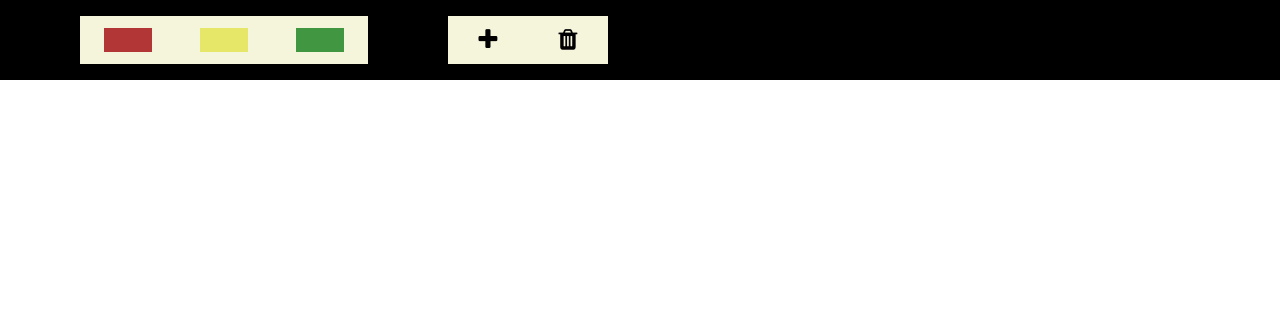
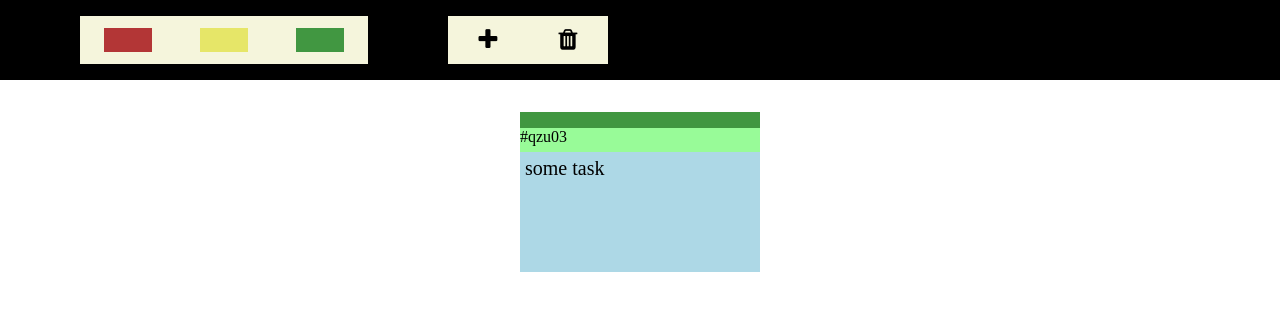
Before and after one commit to hellboy2310/javascriptinterview, a plain HTML site: page JIRA/index.html in a window 1280 px wide. Drawn offline with Linux system fonts and the light colour scheme.

Commit message:
ticket styled

```diff
--- a/JIRA/index.html
+++ b/JIRA/index.html
@@ -35,7 +35,14 @@
 
     </div>
 
+            <div class="main-cont">
+                    <div class="ticket-cont">
+                        <div class="ticket-color green"></div>
+                        <div class="ticket-id">#qzu03</div>
+                        <div class="task-area">some task</div>
+                    </div>
 
+            </div>
 
 
 
--- a/JIRA/style.css
+++ b/JIRA/style.css
@@ -44,10 +44,10 @@ body{
     background-color: grey;
     height: 50vh;
     width: 50vw;
-    margin-left: 20rem;
-    margin-top: 7rem;
+    left: 25vw;
+    top: 25vh;
     display: none;
-
+    position: absolute;
 
 }
 .textarea-cont{
@@ -101,3 +101,29 @@ span{
     font-weight: 1000;
 
 }
+
+.main-cont{
+margin-top: 2rem;
+display: flex;
+justify-content: space-evenly;
+flex-wrap: wrap;
+gap:2rem;
+}
+.ticket-cont{
+    background-color: lightblue;
+    height: 10rem;
+    width: 15rem;
+}
+.ticket-color{
+    height: 1rem;
+}
+.ticket-id{
+    height: 1.5rem;
+    background-color:palegreen;
+}
+.task-area{
+    height: calc(100%-1.5rem-1rem);
+    padding:5px;
+    font-size:1.25rem;
+
+}
```
